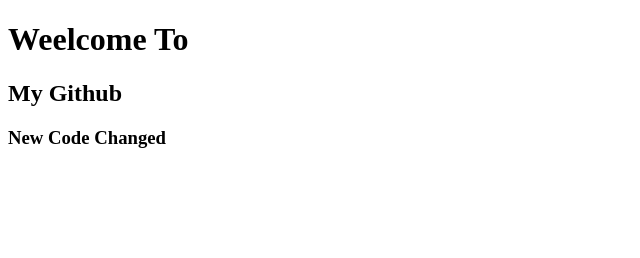
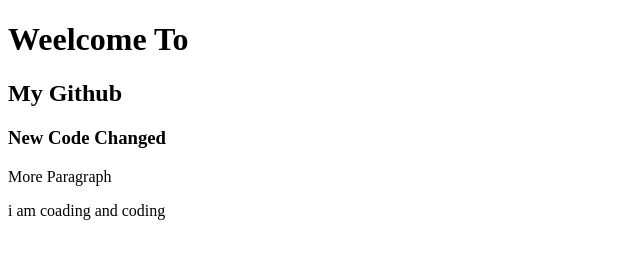
Before and after one commit to HABIBA0303/My-1st-Repo, a plain HTML site: page index.html in a window 1280 px wide. Shown: the whole page, without its empty margins (0-640 px from the left). Drawn offline with Linux system fonts and the light colour scheme.

Commit message:
My style added

```diff
--- a/index.html
+++ b/index.html
@@ -5,10 +5,13 @@
     <meta http-equiv="X-UA-Compatible" content="IE=edge">
     <meta name="viewport" content="width=device-width, initial-scale=1.0">
     <title>My First GIthub Repo</title>
+    <link rel="stylesheet" href="style.css">
 </head>
 <body>
     <h1>Weelcome To</h1>
     <h2>My Github</h2>
     <h3>New Code Changed</h3>
+    <p>More Paragraph</p>
+    <p>i am coading and coding</p>
 </body>
 </html>
```
Also changed, not shown: style.css (added).
